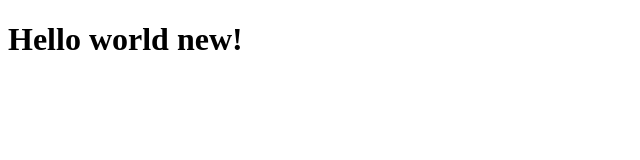
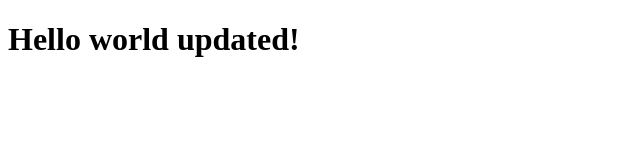
Before and after one commit to batchupavan/AngularJS-test, a plain HTML site: page index.html in a window 1280 px wide. Shown: the whole page, without its empty margins (0-640 px from the left). Drawn offline with Linux system fonts and the light colour scheme.

Commit message:
updated web page

```diff
--- a/index.html
+++ b/index.html
@@ -5,6 +5,6 @@
     <title> Hello </title>
   </head>
   <body>
-    <h1>  Hello world new! </h1>
+    <h1>  Hello world updated! </h1>
   </body>
 </html>
```
